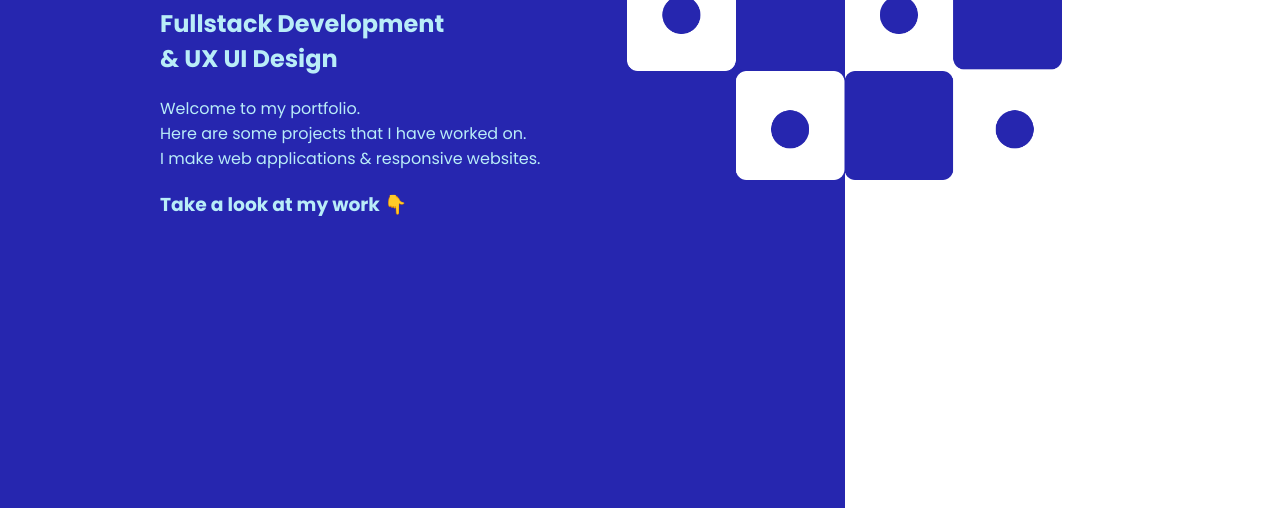
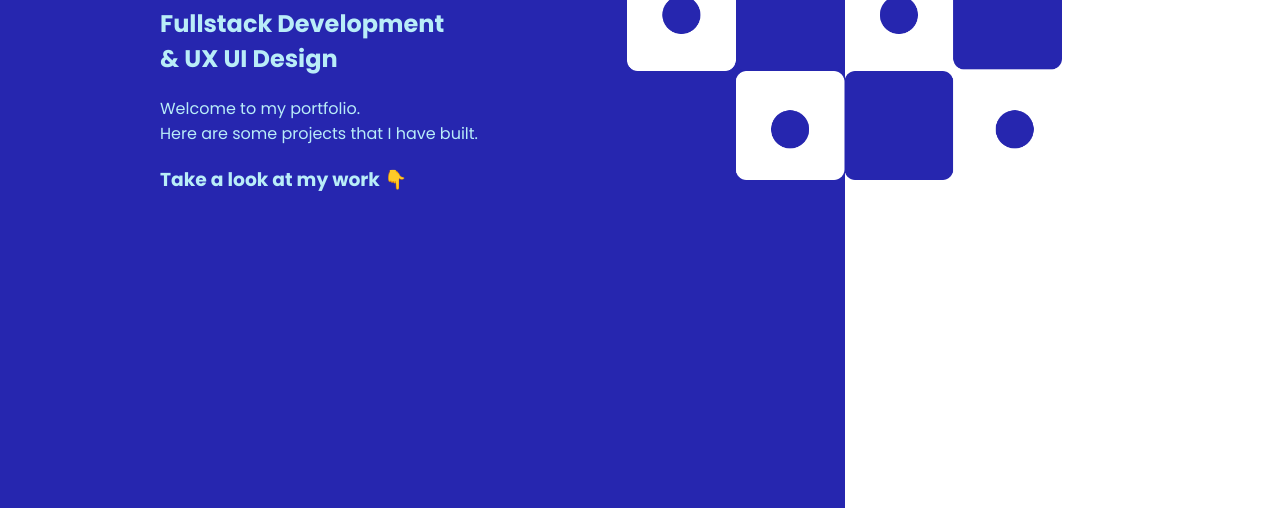
Before and after one commit to SmokeySam/My_Portfolio, a plain HTML site: page index.html in a window 1280 px wide. Shown: the part 301-811 px from the top of the page. Drawn offline with Linux system fonts and the light colour scheme.

Commit message:
Changed header

```diff
--- a/index.html
+++ b/index.html
@@ -42,8 +42,7 @@
             <h2>Fullstack Development<br>
                 & UX UI Design</h2>
             <p>Welcome to my portfolio.<br>
-               Here are some projects that I have worked on.<br>
-               I make web applications & responsive websites.
+               Here are some projects that I have built.<br>
             <h3>Take a look at my work 👇</h3>
         </div>
         <!-- Image -->
```
